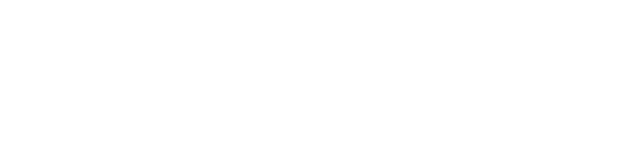
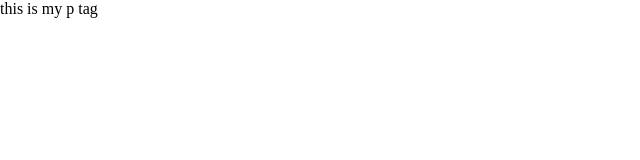
Before and after one commit to vnsahana08/elite40, a plain HTML site: page CSS/index.html in a window 1280 px wide. Shown: the whole page, without its empty margins (0-640 px from the left). Drawn offline with Linux system fonts and the light colour scheme; files that its build step writes are made by us from their sources.

Commit message:
new change

```diff
--- a/CSS/index.html
+++ b/CSS/index.html
@@ -4,6 +4,6 @@
         <link rel="stylesheet" href="css/style.css">
     </head>
     <body>
-
+            <p>this is my p tag</p>
     </body>
 </html>
```
